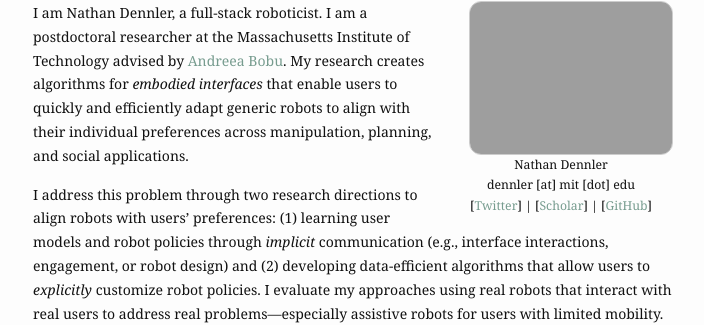
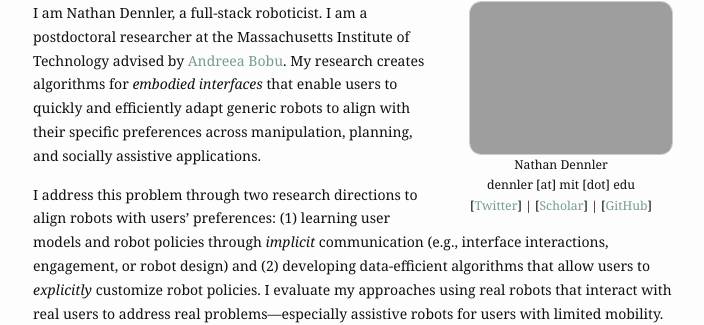
Before and after one commit to ndennler/ndennler.github.io, a Jekyll site: the page built from index.md, in a window 1280 px wide. Shown: the part 106-431 px from the top of the page, without its empty margins (287-991 px from the left). Built offline with Jekyll 4.4.1, drawn with Linux system fonts in a browser that asks for light colours.

Commit message:
Refine personal introduction and research focus
Updated the description to replace 'individual' with 'specific' and changed 'social applications' to 'socially assistive applications'.

```diff
--- a/index.md
+++ b/index.md
@@ -6,7 +6,7 @@
 ---
 
 
-  I am Nathan Dennler, a full-stack roboticist. I am a postdoctoral researcher at the Massachusetts Institute of Technology advised by <a href="https://www.mit.edu/~abobu/">Andreea Bobu</a>. My research creates algorithms for _embodied interfaces_ that enable users to quickly and efficiently adapt generic robots to align with their individual preferences across manipulation, planning, and social applications.
+  I am Nathan Dennler, a full-stack roboticist. I am a postdoctoral researcher at the Massachusetts Institute of Technology advised by <a href="https://www.mit.edu/~abobu/">Andreea Bobu</a>. My research creates algorithms for _embodied interfaces_ that enable users to quickly and efficiently adapt generic robots to align with their specific preferences across manipulation, planning, and socially assistive applications.
 
 
   I address this problem through two research directions to align robots with users' preferences: (1) learning user models and robot policies through *implicit* communication (e.g., interface interactions, engagement, or robot design) and (2) developing data-efficient algorithms that allow users to *explicitly* customize robot policies. I evaluate my approaches using real robots that interact with real users to address real problems—especially assistive robots for users with limited mobility. For a complete listing of my work, head over to my <a href="/research">Research page</a>. I also enjoy building open-source tools (e.g., <a href="https://pylips.readthedocs.io/en/latest/">PyLips</a> and <a href="https://interaction-lab.github.io/robot-metaphors/">The MUFaSAA Dataset</a>) to support robotics researchers and hobbyists.
```
